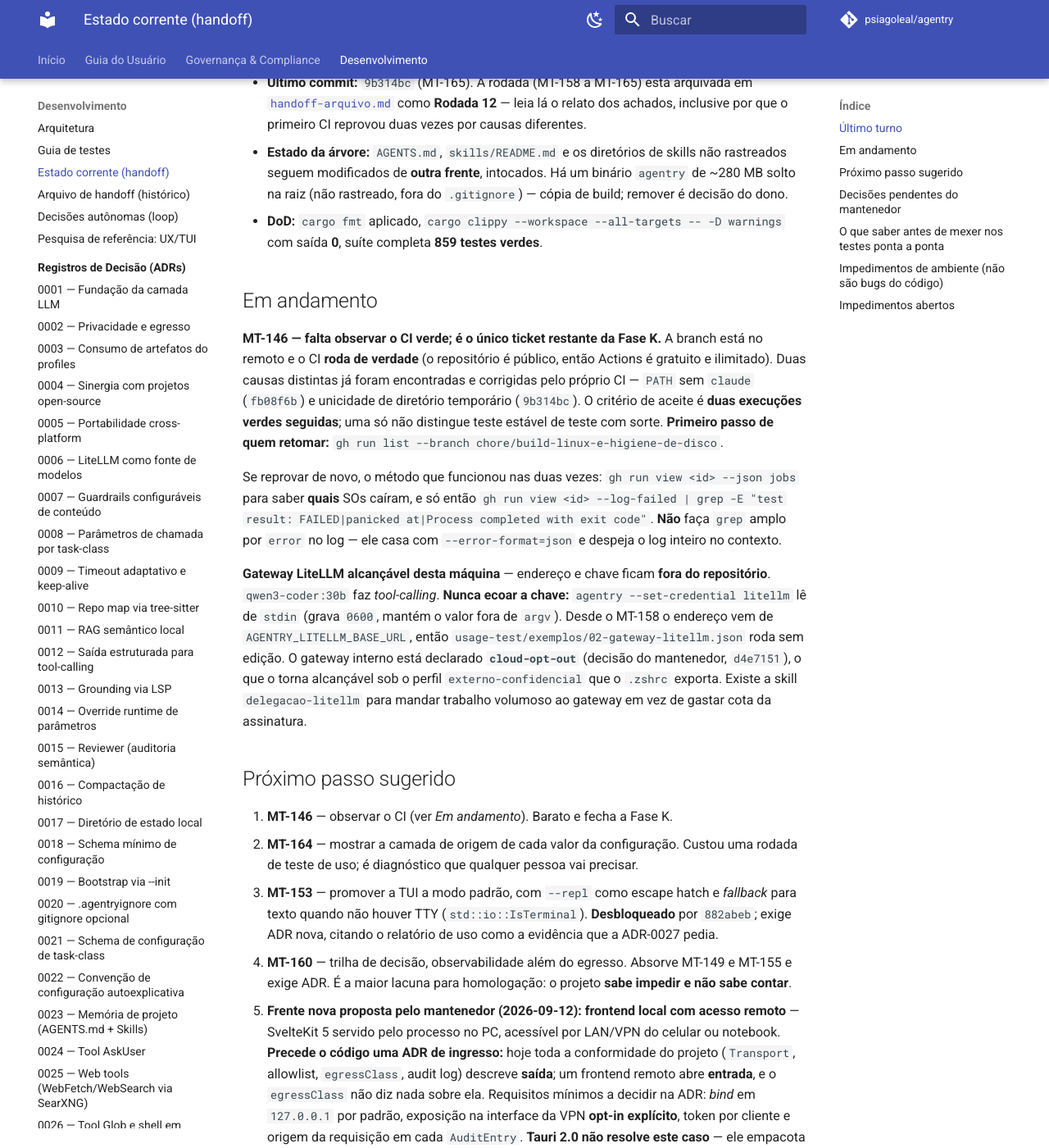
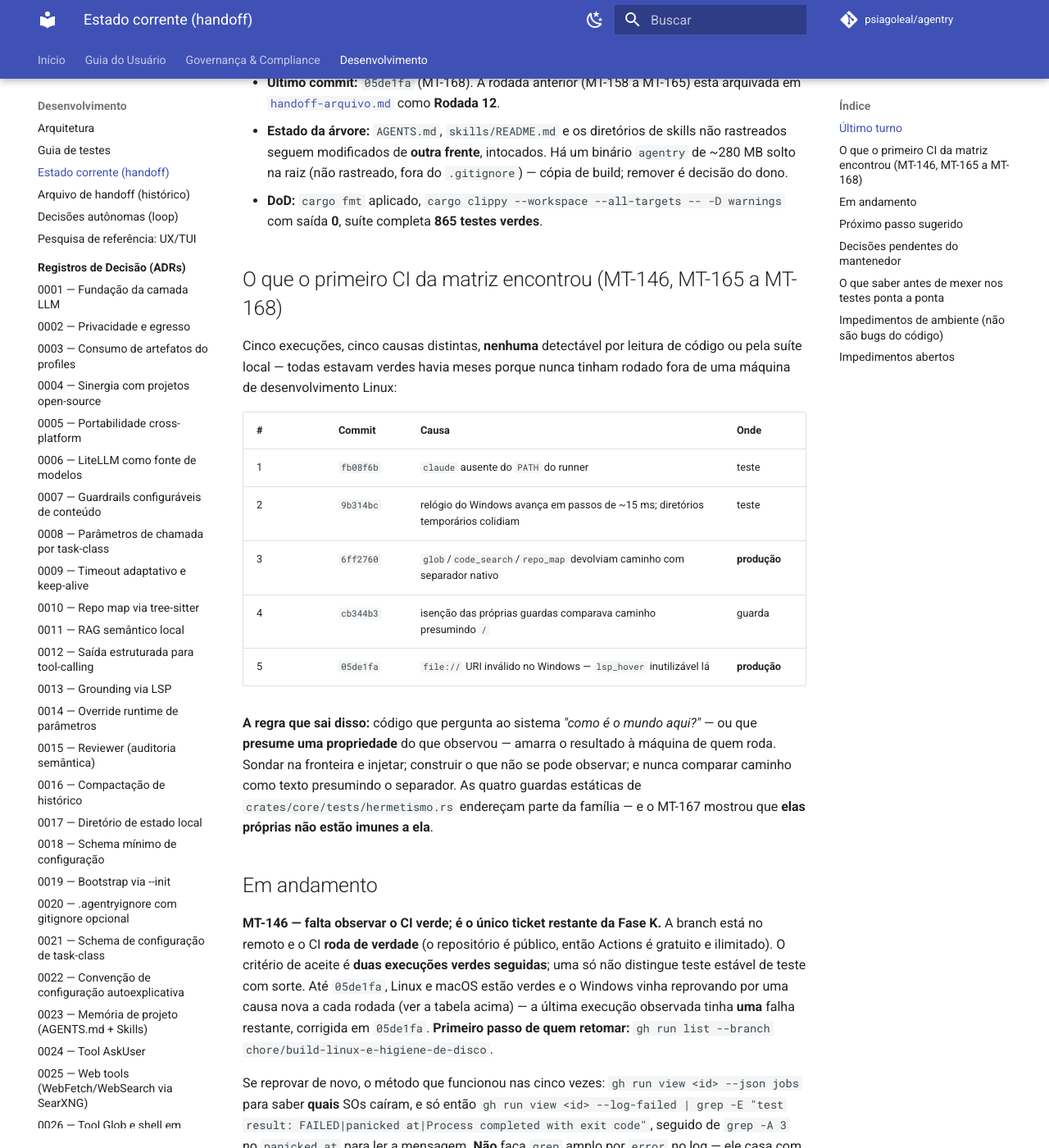
Before and after one commit to psiagoleal/agentry, an MkDocs documentation site: the page built from docs/CURRENT-STATE.md, in a window 1280 px wide and 1400 px high, scrolled down 442 px. Shown: the whole window at 82% size. Built offline with MkDocs 1.6.1 and Material for MkDocs 9.7.7, drawn with Linux system fonts in a browser that asks for light colours; comment, search, counter and statistics services are not loaded; some of the changed text lies outside the part shown.

Commit message:
docs: MT-167 e MT-168 registrados; handoff com o saldo do primeiro CI da matriz
Substitui a lista de metas por turno por uma tabela das cinco causas que o
primeiro CI da matriz encontrou -- duas delas de producao, nenhuma detectavel
por leitura de codigo ou pela suite local. E o argumento a favor do
investimento da Fase K, e ele veio como falha, nao como estimativa.

{agente: Claude Code; modelo: Opus 5}

```diff
--- a/docs/CURRENT-STATE.md
+++ b/docs/CURRENT-STATE.md
@@ -14,29 +14,50 @@
 - **Data:** 2026-09-12
 - **Branch:** `chore/build-linux-e-higiene-de-disco` — **no remoto** (41 commits), ainda
   **não mesclada em `main`**
-- **Último commit:** `9b314bc` (MT-165). A rodada (MT-158 a MT-165) está arquivada em
-  [`handoff-arquivo.md`](./handoff-arquivo.md) como **Rodada 12** — leia lá o relato dos
-  achados, inclusive por que o primeiro CI reprovou duas vezes por causas diferentes.
+- **Último commit:** `05de1fa` (MT-168). A rodada anterior (MT-158 a MT-165) está arquivada em
+  [`handoff-arquivo.md`](./handoff-arquivo.md) como **Rodada 12**.
 - **Estado da árvore:** `AGENTS.md`, `skills/README.md` e os diretórios de skills não
   rastreados seguem modificados de **outra frente**, intocados. Há um binário `agentry` de
   ~280 MB solto na raiz (não rastreado, fora do `.gitignore`) — cópia de build; remover é
   decisão do dono.
 - **DoD:** `cargo fmt` aplicado, `cargo clippy --workspace --all-targets -- -D warnings` com
-  saída **0**, suíte completa **859 testes verdes**.
+  saída **0**, suíte completa **865 testes verdes**.
+
+## O que o primeiro CI da matriz encontrou (MT-146, MT-165 a MT-168)
+
+Cinco execuções, cinco causas distintas, **nenhuma** detectável por leitura de código ou pela
+suíte local — todas estavam verdes havia meses porque nunca tinham rodado fora de uma máquina de
+desenvolvimento Linux:
+
+| # | Commit | Causa | Onde |
+|---|---|---|---|
+| 1 | `fb08f6b` | `claude` ausente do `PATH` do runner | teste |
+| 2 | `9b314bc` | relógio do Windows avança em passos de ~15 ms; diretórios temporários colidiam | teste |
+| 3 | `6ff2760` | `glob`/`code_search`/`repo_map` devolviam caminho com separador nativo | **produção** |
+| 4 | `cb344b3` | isenção das próprias guardas comparava caminho presumindo `/` | guarda |
+| 5 | `05de1fa` | `file://` URI inválido no Windows — `lsp_hover` inutilizável lá | **produção** |
+
+**A regra que sai disso:** código que pergunta ao sistema *"como é o mundo aqui?"* — ou que
+**presume uma propriedade** do que observou — amarra o resultado à máquina de quem roda. Sondar
+na fronteira e injetar; construir o que não se pode observar; e nunca comparar caminho como texto
+presumindo o separador. As quatro guardas estáticas de `crates/core/tests/hermetismo.rs`
+endereçam parte da família — e o MT-167 mostrou que **elas próprias não estão imunes a ela**.
 
 ## Em andamento
 
 **MT-146 — falta observar o CI verde; é o único ticket restante da Fase K.** A branch está no
 remoto e o CI **roda de verdade** (o repositório é público, então Actions é gratuito e
-ilimitado). Duas causas distintas já foram encontradas e corrigidas pelo próprio CI —
-`PATH` sem `claude` (`fb08f6b`) e unicidade de diretório temporário (`9b314bc`). O critério de
-aceite é **duas execuções verdes seguidas**; uma só não distingue teste estável de teste com
-sorte. **Primeiro passo de quem retomar:** `gh run list --branch chore/build-linux-e-higiene-de-disco`.
+ilimitado). O critério de aceite é **duas execuções verdes seguidas**; uma só não distingue teste
+estável de teste com sorte. Até `05de1fa`, Linux e macOS estão verdes e o Windows vinha
+reprovando por uma causa nova a cada rodada (ver a tabela acima) — a última execução observada
+tinha **uma** falha restante, corrigida em `05de1fa`.
+**Primeiro passo de quem retomar:** `gh run list --branch chore/build-linux-e-higiene-de-disco`.
 
-Se reprovar de novo, o método que funcionou nas duas vezes: `gh run view <id> --json jobs` para
+Se reprovar de novo, o método que funcionou nas cinco vezes: `gh run view <id> --json jobs` para
 saber **quais** SOs caíram, e só então `gh run view <id> --log-failed | grep -E "test result:
-FAILED|panicked at|Process completed with exit code"`. **Não** faça `grep` amplo por `error` no
-log — ele casa com `--error-format=json` e despeja o log inteiro no contexto.
+FAILED|panicked at|Process completed with exit code"`, seguido de `grep -A 3` no `panicked at`
+para ler a mensagem. **Não** faça `grep` amplo por `error` no log — ele casa com
+`--error-format=json` e despeja o log inteiro no contexto.
 
 **Gateway LiteLLM alcançável desta máquina** — endereço e chave ficam **fora do repositório**.
 `qwen3-coder:30b` faz *tool-calling*. **Nunca ecoar a chave:** `agentry --set-credential litellm`
@@ -99,11 +120,6 @@
 [`docs/roadmap-v0.18.md`](./roadmap-v0.18.md), junto do MT-146. **Leia antes de escrever
 qualquer caso novo** — cada uma custou um teste que passava sem verificar nada.
 
-As quatro guardas estáticas de `crates/core/tests/hermetismo.rs` existem porque o mesmo defeito
-apareceu quatro vezes: **o teste pergunta ao sistema como é o mundo aqui, e passa a descrever a
-máquina de quem roda**. Antes de introduzir qualquer sondagem de ambiente (`HOME`, variável de
-processo, `PATH`, relógio) dentro de código sob teste, leia o cabeçalho daquele arquivo.
-
 ## Impedimentos de ambiente (não são bugs do código)
 
 - **`protoc` é pré-requisito de build** (build script de `lance-encoding`, transitiva do
--- a/docs/roadmap-v0.18.md
+++ b/docs/roadmap-v0.18.md
@@ -517,6 +517,32 @@
   não distingue teste estável de teste com sorte.
 - **Depende de:** MT-143, MT-144, MT-145.
 
+### MT-167: isenção das guardas de hermetismo casa em qualquer separador ✅ concluído (`cb344b3`)
+- **Achado:** as isenções das guardas nomeiam arquivos por trecho de caminho
+  (`bin/fake_provider.rs`, `config/mod.rs`) e comparavam contra `to_string_lossy()`. No Windows a
+  varredura devolve `config\mod.rs`, a isenção não casa, e **a guarda acusa exatamente o arquivo
+  que ela autoriza**.
+- **Registro sem atenuação:** é o mesmo defeito do MT-166 — comparar caminho como texto,
+  presumindo o separador — reaparecendo dentro do arquivo cuja função é impedir que o código
+  presuma coisas sobre a máquina. As guardas **não estão fora do alcance do que elas guardam**, e
+  a guarda escrita no MT-165 não cobre esta variante da família.
+- **Correção:** comparação sobre o caminho montado a partir dos componentes.
+
+### MT-168: `file://` URI válido no Windows e com espaço no caminho ✅ concluído (`05de1fa`)
+- **Achado (produção, não teste):** a tool `lsp_hover` estava **inutilizável no Windows inteiro**.
+  `format!("file://{}", caminho.display())` só funciona onde o caminho absoluto já começa com
+  `/`; lá ele começa com a letra da unidade e separa com `\`, que não é caractere válido de URI —
+  `file://C:\x\a.rs` nem parseia. O formato correto tem três barras e a unidade dentro do
+  caminho (`file:///C:/x/a.rs`); caminho UNC é um terceiro caso, porque o servidor é a
+  **autoridade** do URI e não leva a terceira barra.
+- **Achado 2, não específico do Windows:** caracteres fora do conjunto *unreserved* do RFC 3986
+  iam crus. Um diretório com espaço no nome (`/home/eu/meus projetos/…`) produzia URI inválido em
+  **qualquer** plataforma, com o mesmo sintoma. Agora vão percent-encoded.
+- **Nota de método:** os quatro testes novos não são vacuosos em nenhuma plataforma — um caminho
+  no formato Windows e um UNC continuam sendo texto com `\` quando lidos no Linux, então
+  exercitam a montagem dos dois lados da matriz. É a diferença entre um teste que descreve a
+  plataforma e um que descreve o contrato.
+
 ### MT-166: saída de caminho portável e binário falso executável no Windows ✅ concluído (`6ff2760`)
 - **Objetivo:** fechar as seis falhas exclusivas do Windows na terceira execução da matriz.
 - **Achado 1 (produção):** `glob`, `code_search` e `repo_map` devolviam o caminho relativo com o
```
